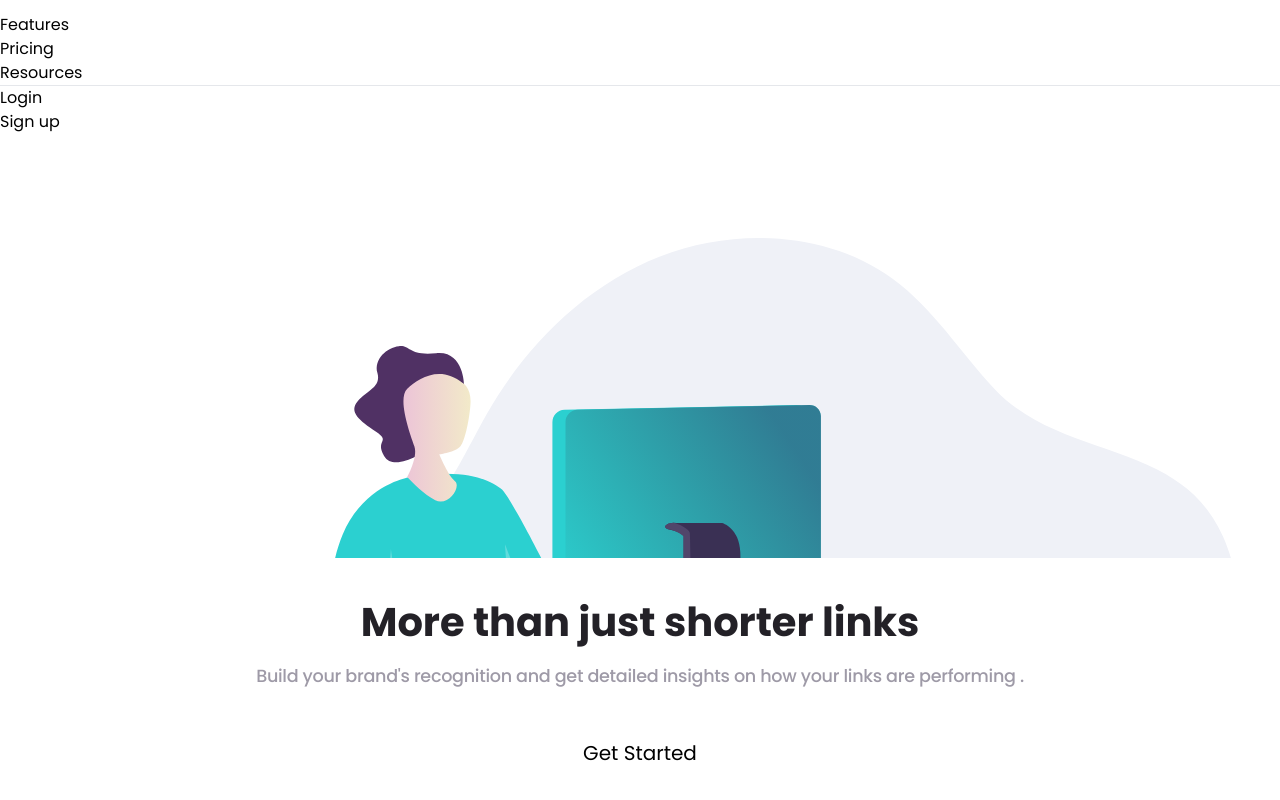
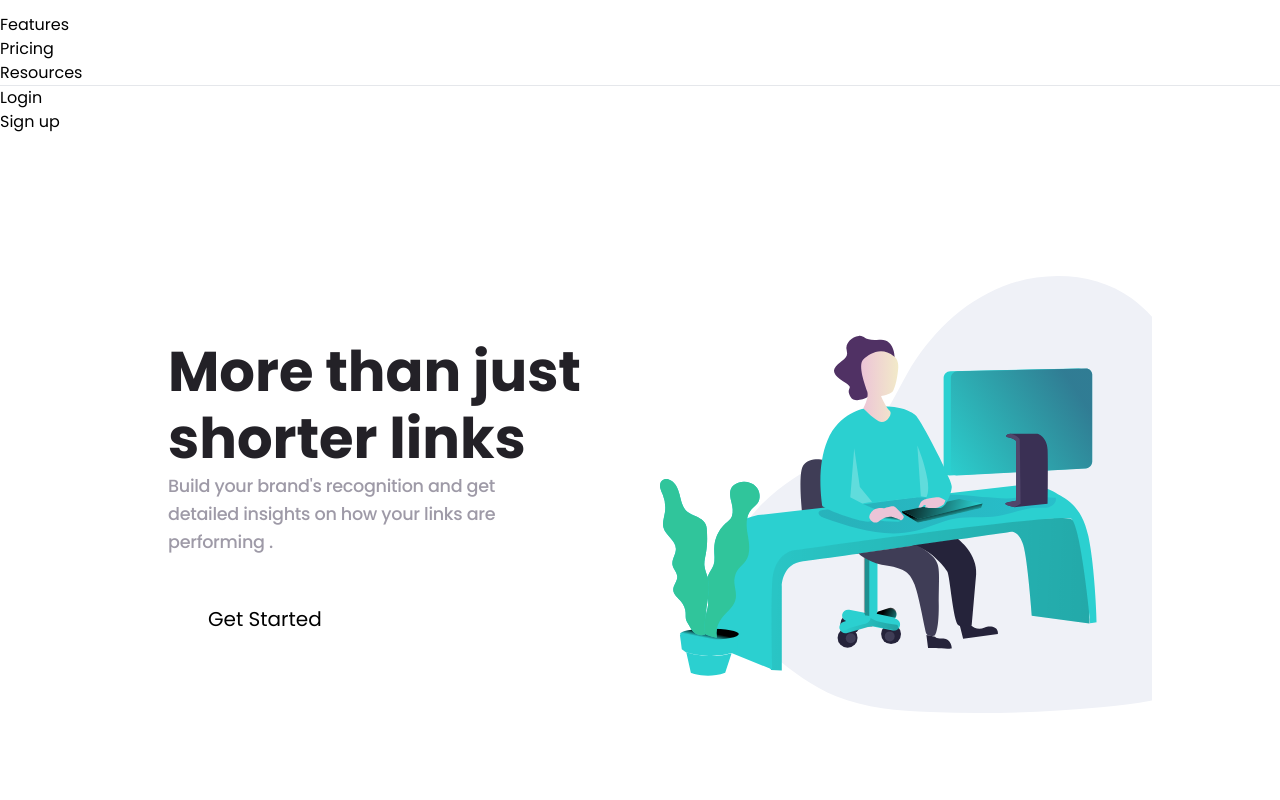
Before and after one commit to soojeong-park-ca/url-shortening-api-landing-page, a React (Vite) app: page / in a window 1280 px wide. Shown: the part 1300-2100 px from the top of the page. Built offline with nearby package versions, Linux system fonts and the light colour scheme.

Commit message:
add media queries for hero section

```diff
--- a/src/components/Hero/Hero.css
+++ b/src/components/Hero/Hero.css
@@ -1,22 +1,32 @@
 .hero {
   width: 100%;
-  max-width: 75rem;
+  max-width: 64rem;
 
   display: grid;
-  grid-template-rows: 1fr 1fr;
+  grid-template-rows: auto 1fr;
 
   padding-top: 6.5rem;
   margin: 0 auto;
   margin-bottom: 5.5rem;
+
+  overflow-x: hidden;
 }
 
 .heroBgImgBox {
   width: 100%;
-  height: 20rem;
+  height: clamp(20rem, 8.55rem + 48.855vw, 32rem);
+
   background-image: url(../../assets/images/illustration-working.svg);
   background-repeat: no-repeat;
   background-size: cover;
-  background-position: top left -25%;
+  background-position: top left;
+
+  margin-left: 2rem;
+}
+
+.heroBgImgBox .heroImg {
+  width: 100%;
+  transform: scale(0.65);
 }
 
 .heroText {
@@ -54,3 +64,101 @@
   padding: 1rem 2.5rem;
   margin-top: 2rem;
 }
+
+/* screen width <= 360px */
+@media screen and (max-width: 22.5em) {
+  .heroBgImgBox {
+    margin-left: 1rem;
+  }
+
+  .heroText {
+    padding-top: 1.5rem;
+    padding-inline: 1.5rem;
+  }
+
+  .headingPrimary {
+    font-size: 2rem;
+  }
+
+  .paragraph {
+    font-size: 1rem;
+  }
+}
+
+/* screen width <= 320px */
+@media screen and (max-width: 20em) {
+  .heroBgImgBox {
+    height: clamp(15rem, 4.286rem + 68.571vw, 18rem);
+  }
+}
+
+/* 500px <= screen width */
+@media screen and (min-width: 31.25em) {
+  .heroBgImgBox {
+    margin-left: 5rem;
+  }
+}
+
+/* 624px <= screen width */
+@media screen and (min-width: 39em) {
+  .heroBgImgBox {
+    margin-left: 7rem;
+  }
+}
+
+/* 768px <= screen width */
+@media screen and (min-width: 48em) {
+  .hero {
+    grid-template-rows: 1fr;
+    grid-template-columns: 1fr 1fr;
+    align-items: center;
+    gap: 2.5rem;
+  }
+
+  .heroText {
+    grid-column: 1 / 2;
+    grid-row: 1 / -1;
+    text-align: left;
+    align-items: start;
+
+    padding-top: 0;
+    padding-right: 0;
+  }
+
+  .heroBgImgBox {
+    grid-column: 2 / -1;
+    grid-row: 1 / -1;
+
+    background-size: 135%;
+    background-position: center left;
+    margin-left: 0;
+  }
+
+  .heroText .btnHero {
+    margin-left: 0;
+  }
+}
+
+/* 1024px <= screen width */
+@media screen and (min-width: 64em) {
+  .headingPrimary {
+    font-size: 3.5rem;
+  }
+
+  .paragraph {
+    margin-top: 0;
+    padding-right: 5rem;
+  }
+}
+
+/* 1440px <= screen width */
+@media screen and (min-width: 90em) {
+  .hero {
+    grid-template-columns: 1.5fr 1fr;
+    gap: 0;
+  }
+
+  .headingPrimary {
+    font-size: 4.2rem;
+  }
+}
```
